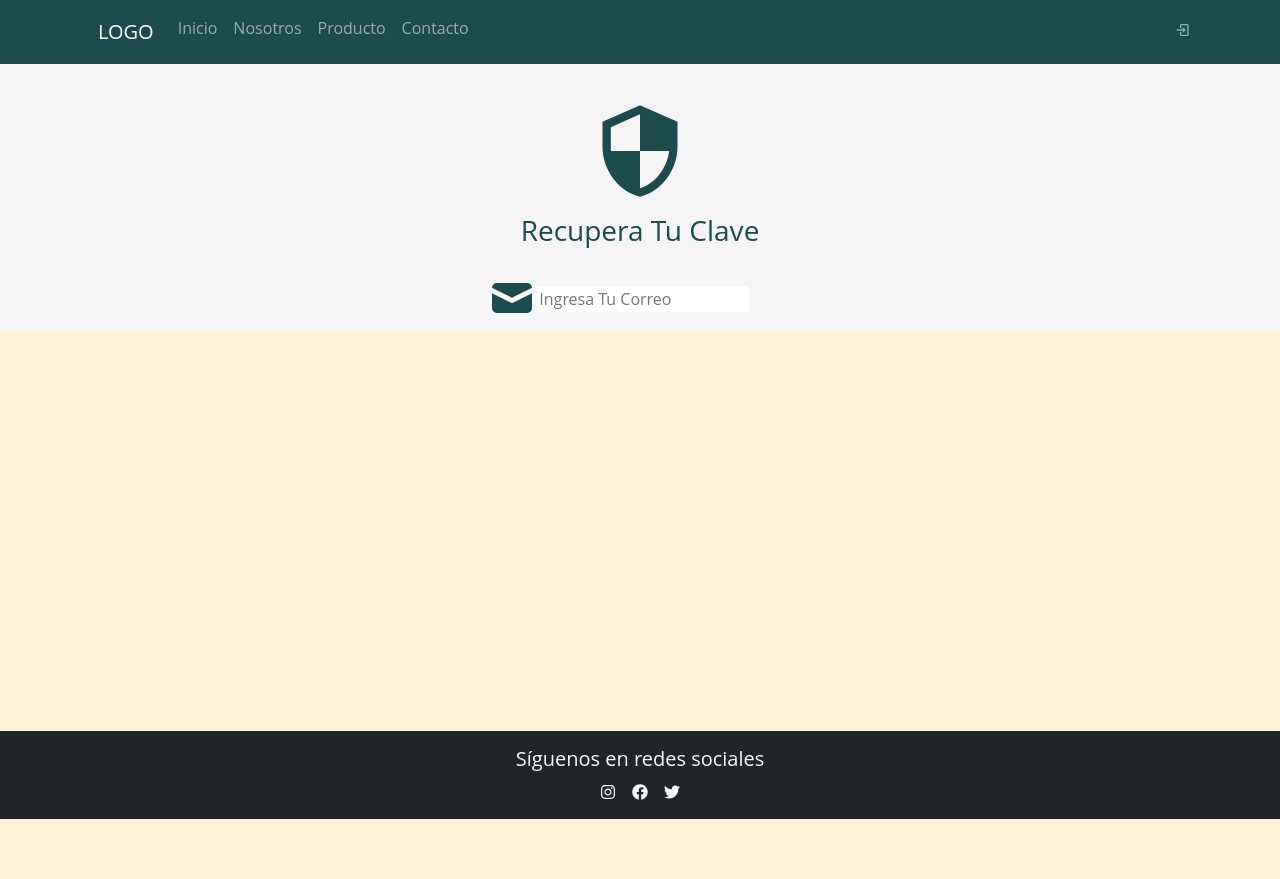
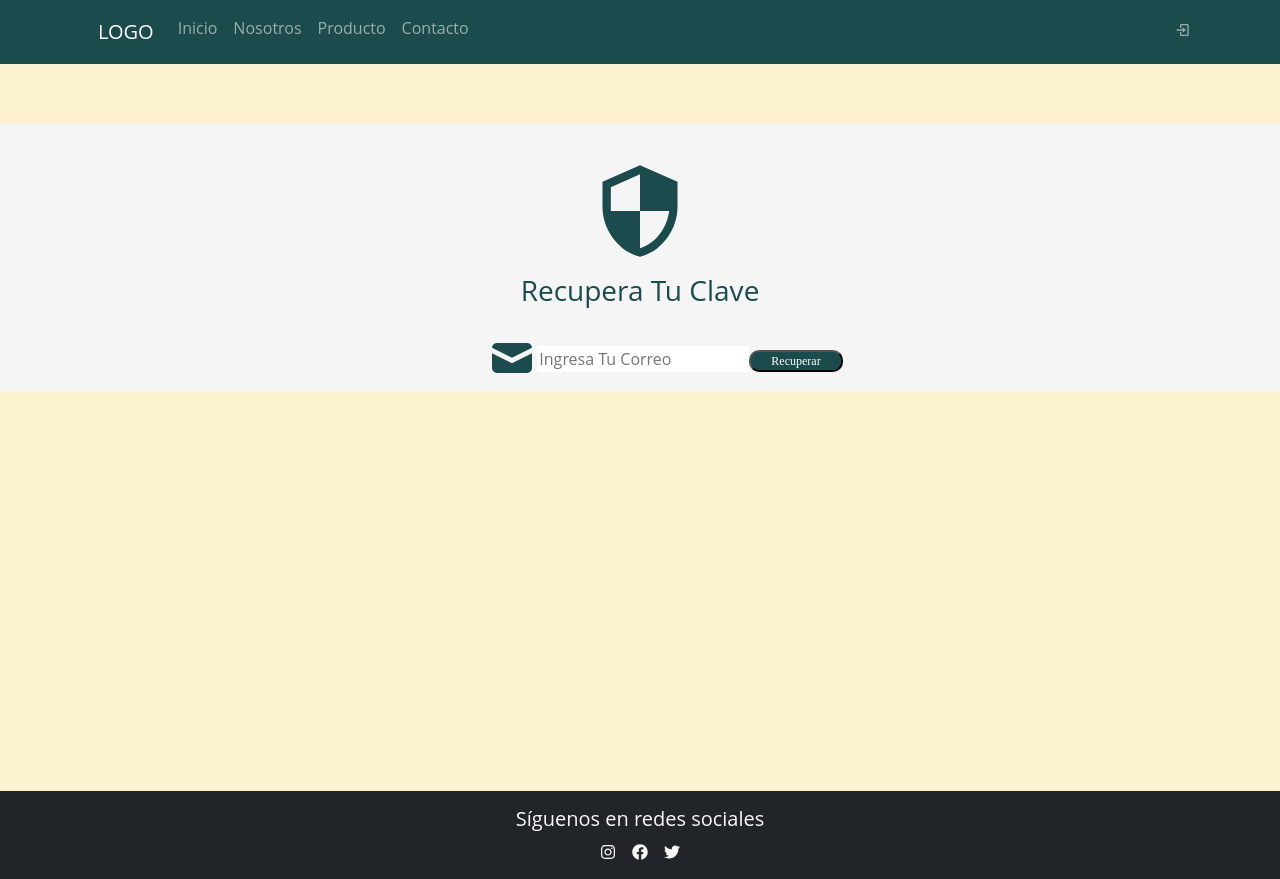
Before and after one commit to Emilioj17/CRM, a React (Create React App) app: page /recuperar in a window 1280 px wide. Before the commit the page ends 819 px from the top, so only its background shows below. Built offline with nearby package versions, Linux system fonts and the light colour scheme.

Commit message:
correo de recovery

```diff
--- a/src/store/flux.js
+++ b/src/store/flux.js
@@ -537,6 +537,17 @@ const getState = ({ getStore, getActions, setStore }) => {
 						alert("Error Enviado Correo");
 					}
 				}).catch(error => { console.error("Hay un problemilla con el Envio del Correo: ", error) })
+            },
+            sendEmailRecovery: (email) => {
+                fetch("http://127.0.0.1:5000/enviarCorreo", {
+					method: "POST",
+					body: JSON.stringify(email)
+				}).then(res => {
+					if (res.status === 201) return res.json();
+					else if (res.status === 401) {
+						alert("Error Enviado Correo");
+					}
+				}).catch(error => { console.error("Hay un problemilla con el Envio del Correo: ", error) })
             }
         }
     };
--- a/src/style/Recuperar.css
+++ b/src/style/Recuperar.css
@@ -1,5 +1,6 @@
 div.Recuperar.container-fluid{
     background-color: whitesmoke;
+    margin-top: 60px;
 }
 div.Correo.container-fluid {
     display: flex;
@@ -7,6 +8,14 @@ div.Correo.container-fluid {
 div.Input.col-md-7 {
     position: relative;
     top: 30px;
+}
+button.button-recuperar {
+    padding: 0 20px;
+    border-radius: 10px;
+    background: #1b4b4d;
+    font-family: Montserrat-Bold;
+    font-size: 12px;
+    color: #fff;
 }
 div.row-secured {
     font-size: 100px;
--- a/src/views/Recuperar.js
+++ b/src/views/Recuperar.js
@@ -1,9 +1,27 @@
-import React from 'react'
+import React, { useState, useContext,useEffect } from 'react';
+import "bootstrap/dist/css/bootstrap.css";
 import { MdSecurity } from 'react-icons/md';
 import { HiMail } from 'react-icons/hi';
 import '../style/Recuperar.css';
+import { AppContext } from '../store/appContext';
+
 
 function Recuperar() {
+
+    const { store, actions } = useContext(AppContext);
+    const [email, setEmail] = useState ({
+        to: "",
+        Cc: " Recupera Tu Contraseña",
+        subject: " Recupera Tu Contraseña ",
+        body: " Tu Contraseña es: "
+    });
+
+    const HandlerSend = (e) => {
+        e.preventDefault();
+        actions.sendEmailRecovery(email)
+    }
+
+
     return (
         <div className="Recuperar container-fluid">
             <div className="container-fluid">
@@ -17,7 +35,8 @@ function Recuperar() {
                 <HiMail />
             </div>
                 <div className="Input col-md-7">
-                <input  type="text" placeholder="Ingresa Tu Correo"></input>
+                <input  type="text" placeholder="Ingresa Tu Correo" onChange={(e) => setEmail({...email, to: e.target.value})}></input>
+                <button className="button-recuperar" type="button" onClick={HandlerSend}>Recuperar</button>
                 </div>
         </div>
         </div>
```
